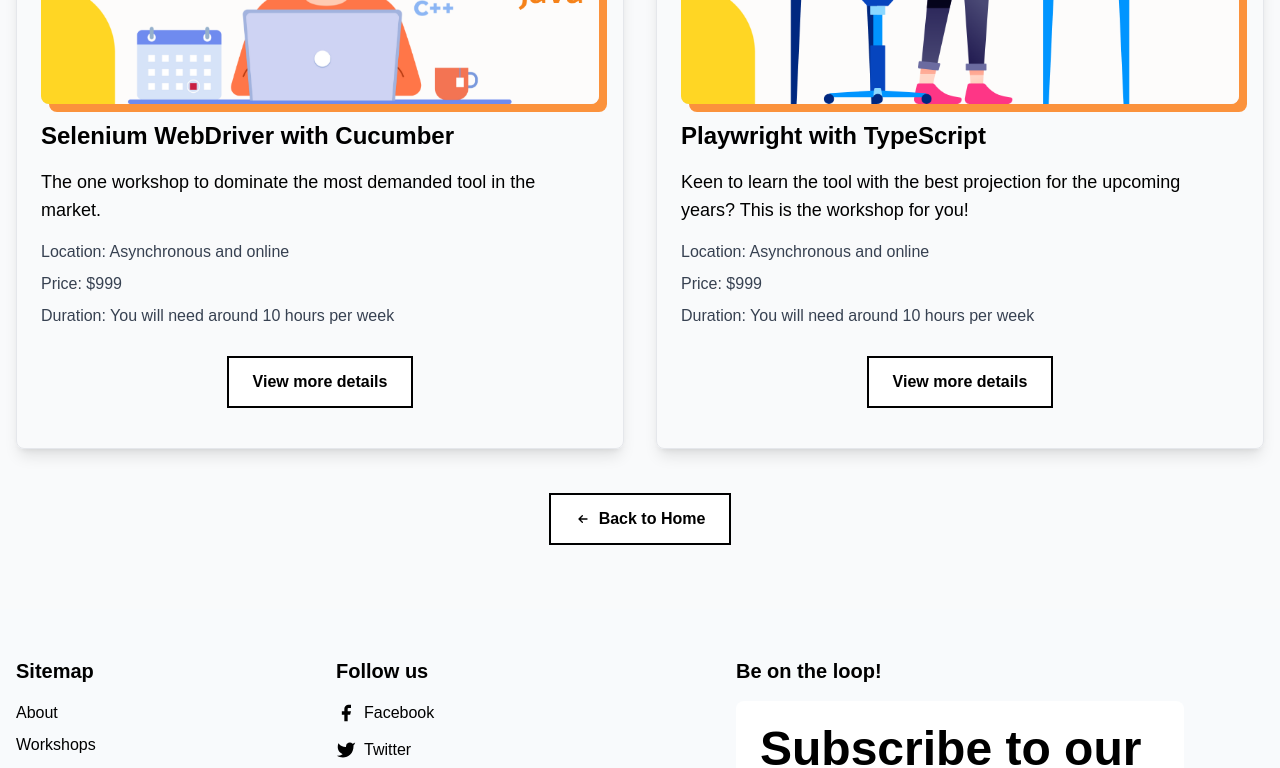
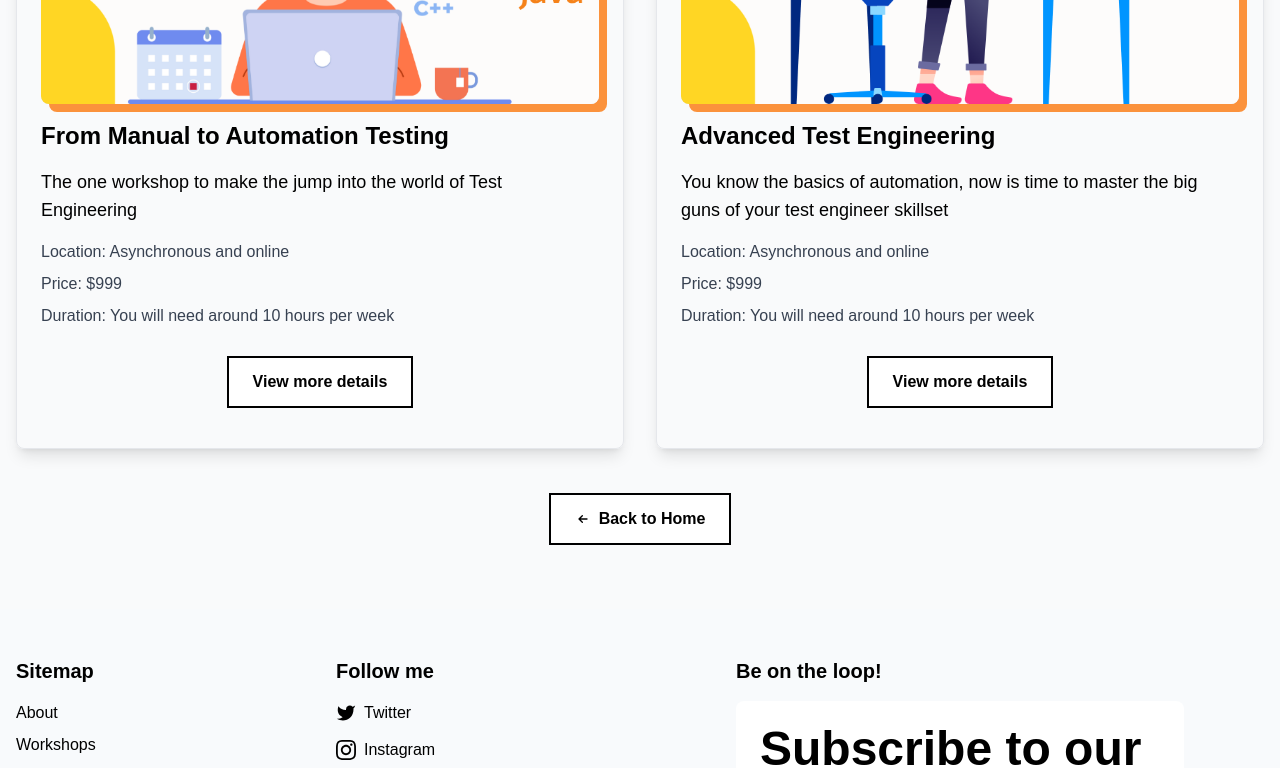
Before and after one commit to TheFreeRangeTester/patominer, a Next.js app: page /workshops in a window 1280 px wide. Shown: the part 580-1348 px from the top of the page. Built offline with nearby package versions, Linux system fonts and the light colour scheme.

Commit message:
Cambiamos los workshops

```diff
--- a/app/layout.tsx
+++ b/app/layout.tsx
@@ -52,7 +52,7 @@
                     aria-label="Toggle menu"
                   >
                     <svg
-                      className="w-6 h-6"
+                      className="w-6 h-6 text-slate-900"
                       fill="none"
                       stroke="currentColor"
                       viewBox="0 0 24 24"
@@ -74,7 +74,7 @@
                 {/* Desktop Navigation */}
                 <div className="hidden md:flex md:space-x-4">
                   <NavLink
-                    href="https://discord.gg/placeholder"
+                    href="https://discord.gg/Gz6ARafD"
                     text="Community"
                     external
                     className="text-primary"
@@ -106,7 +106,7 @@
                 >
                   <div className="space-y-2">
                     <MobileNavLink
-                      href="https://discord.gg/placeholder"
+                      href="https://discord.gg/Gz6ARafD"
                       text="Community"
                       external
                       onClick={() => setIsMenuOpen(false)}
--- a/app/workshops/page.tsx
+++ b/app/workshops/page.tsx
@@ -4,9 +4,9 @@
 export default function Workshops() {
   const workshops = [
     {
-      title: "Selenium WebDriver with Cucumber",
+      title: "From Manual to Automation Testing",
       description:
-        "The one workshop to dominate the most demanded tool in the market.",
+        "The one workshop to make the jump into the world of Test Engineering",
       location: "Asynchronous and online",
       price: "$999",
       duration: "You will need around 10 hours per week",
@@ -14,9 +14,9 @@
       buyButtonId: "buy_btn_1R63m9Gg3IBRIOi3UQkbyw3t",
     },
     {
-      title: "Playwright with TypeScript",
+      title: "Advanced Test Engineering",
       description:
-        "Keen to learn the tool with the best projection for the upcoming years? This is the workshop for you!",
+        "You know the basics of automation, now is time to master the big guns of your test engineer skillset",
       location: "Asynchronous and online",
       price: "$999",
       duration: "You will need around 10 hours per week",
--- a/components/Footer.tsx
+++ b/components/Footer.tsx
@@ -66,25 +66,9 @@
           {/* Sección de Redes Sociales */}
           <div className="text-center sm:text-left col-span-1">
             <h3 className="text-base md:text-xl font-bold mb-3 md:mb-4">
-              Follow us
+              Follow me
             </h3>
             <ul className="space-y-1.5 md:space-y-2 text-sm md:text-base">
-              <li>
-                <Link
-                  href="https://facebook.com"
-                  target="_blank"
-                  className="hover:text-blue-500 transition-colors inline-flex items-center gap-2"
-                >
-                  <svg
-                    className="w-5 h-5"
-                    fill="currentColor"
-                    viewBox="0 0 24 24"
-                  >
-                    <path d="M18 2h-3a5 5 0 00-5 5v3H7v4h3v8h4v-8h3l1-4h-4V7a1 1 0 011-1h3z" />
-                  </svg>
-                  <span>Facebook</span>
-                </Link>
-              </li>
               <li>
                 <Link
                   href="https://x.com/RangeTester"
```
Also changed, not shown: app/workshops/advanced-test-engineering/page.tsx (renamed from app/workshops/playwright-with-typescript/page.tsx), app/workshops/from-manual-to-automation-testing/page.tsx (renamed from app/workshops/selenium-webdriver-with-cucumber/page.tsx).
